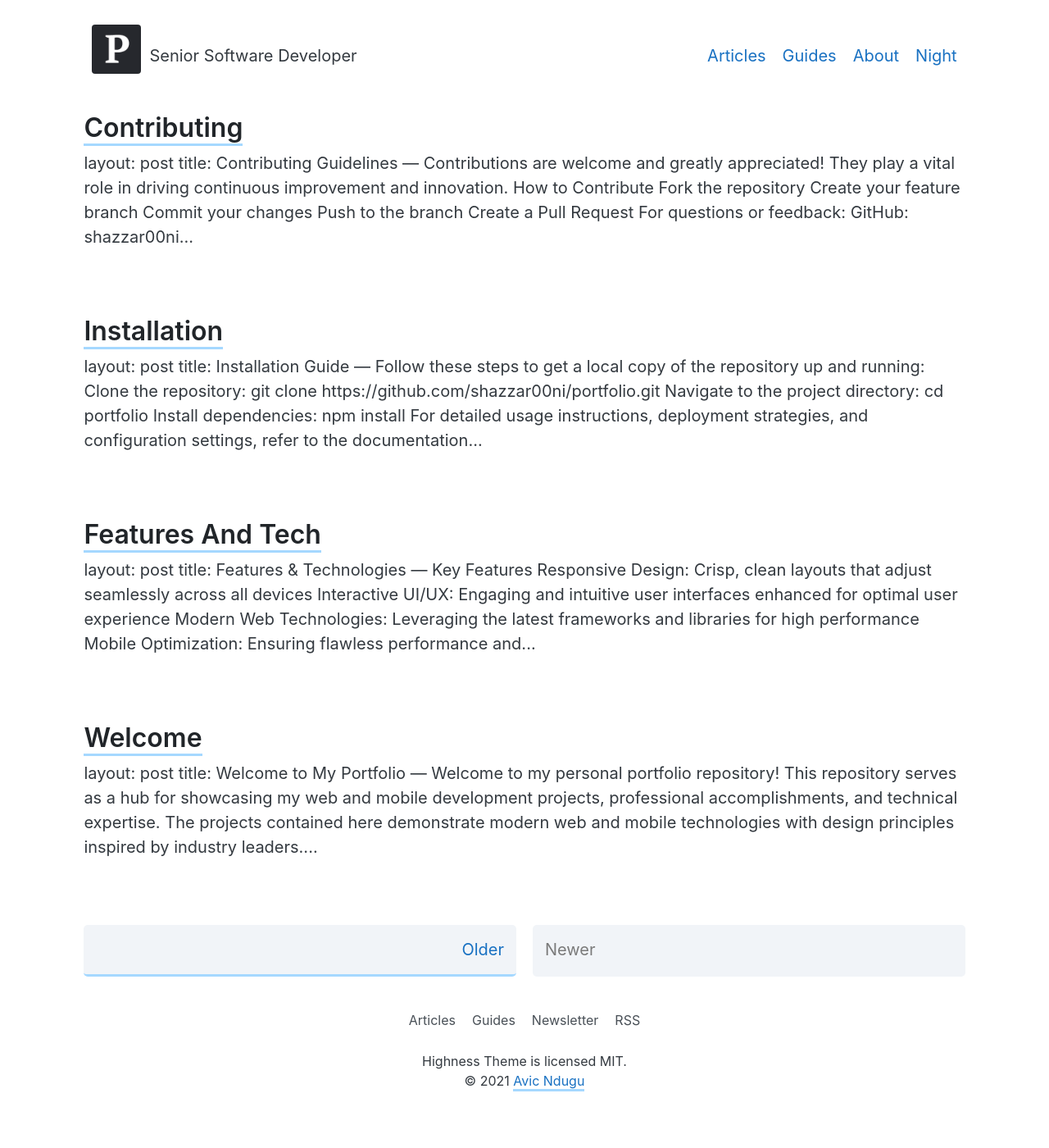
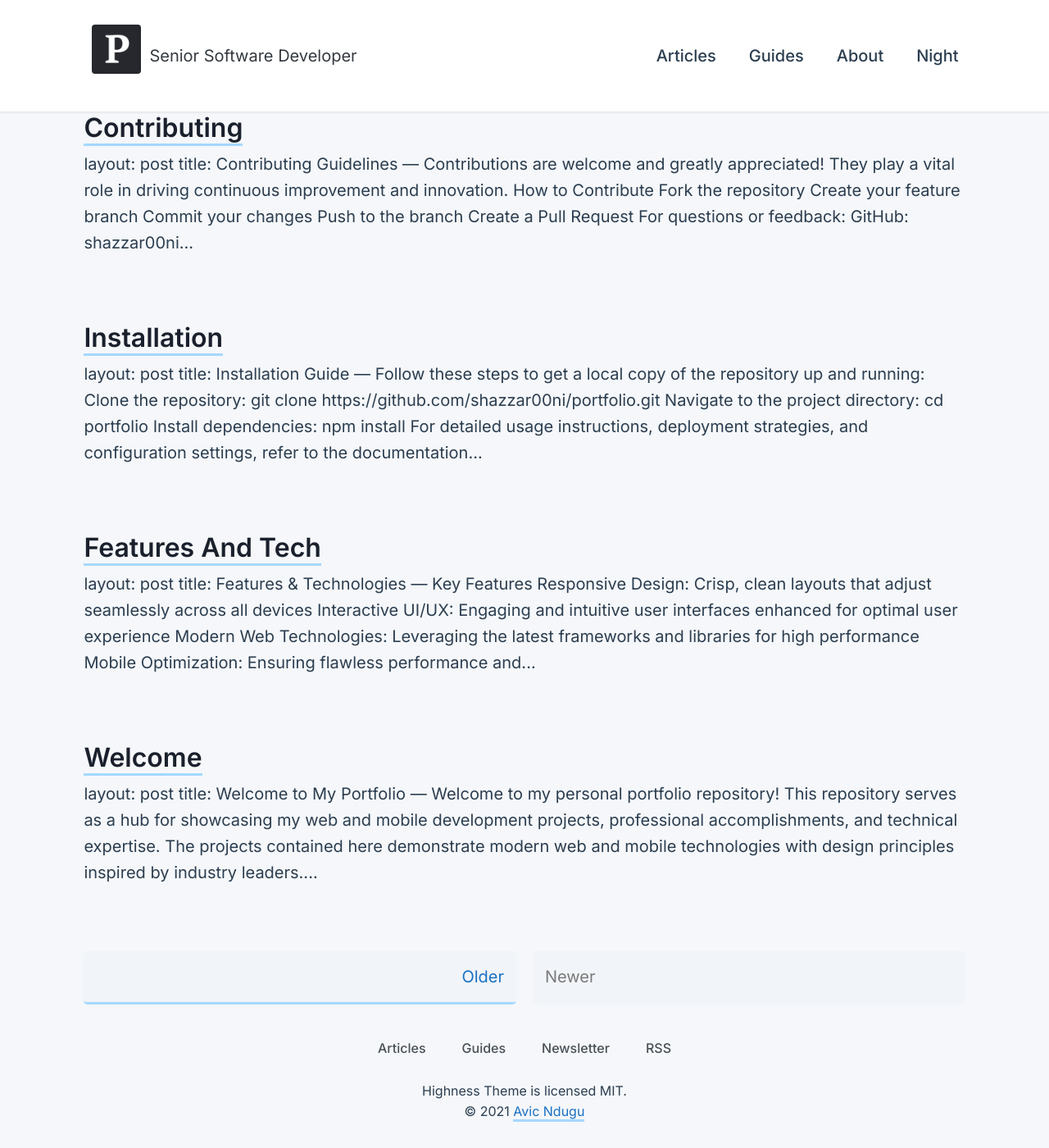
Before and after one commit to shazzar00ni/portfolio-docs-replit, a Jekyll site: the page built from index.html, in a window 1280 px wide and 1400 px high. Shown: the whole window at 82% size. Built offline with Jekyll 4.4.1, drawn with Linux system fonts in a browser that asks for light colours; the list of posts is cut into pages by our own code.

Commit message:
Assistant checkpoint: Update site styling to match reference
Assistant generated file changes:
- _sass/_variables.scss: Update color scheme and fonts
- _sass/_base.scss: Update base styles
- _includes/head.html: Add Inter font
- _sass/_layout.scss: Update layout styles
- _sass/_nav.scss: Update navigation styles
- _sass/_posts.scss: Update post styles

---

User prompt:

make this site look like this - https://preview--cv-portfolio-hub.lovable.app/

Replit-Commit-Author: Assistant
Replit-Commit-Session-Id: 0663b85d-39ab-42ef-a47f-6e53986ab26c

```diff
--- a/_includes/head.html
+++ b/_includes/head.html
@@ -8,7 +8,8 @@
       {{ page.title }} &middot; {{ site.title }}
     {% endif %}
   </title>
-  <link rel="stylesheet" href="{{ 'styles.css' | relative_url }}">
+  <link rel="stylesheet" href="https://fonts.googleapis.com/css2?family=Inter:wght@400;500;600;700&display=swap">
+  <link rel="stylesheet" href="{{ '/styles.css' | relative_url }}">
   <link rel="apple-touch-icon-precomposed" sizes="144x144" href="{{ '/assets/apple-touch-icon-precomposed.png' | relative_url }}">
   <link rel="shortcut icon" href="{{ '/assets/favicon.ico' | relative_url }}">
   <link rel="alternate" type="application/atom+xml" title="{{ site.title }}" href="{{ 'atom.xml' | relative_url }}">
--- a/_sass/_base.scss
+++ b/_sass/_base.scss
@@ -8,11 +8,11 @@
 
 body {
   margin: 0;
-  font-family: var(--body-font);
-  font-size: var(--body-font-size);
-  line-height: var(--body-line-height);
-  color: var(--body-color);
-  background-color: var(--body-bg);
+  font-family: 'Inter', -apple-system, BlinkMacSystemFont, sans-serif;
+  font-size: 16px;
+  line-height: 1.6;
+  color: var(--text-color);
+  background-color: var(--background-color);
   -webkit-text-size-adjust: 100%;
       -ms-text-size-adjust: 100%;
 }
--- a/_sass/_layout.scss
+++ b/_sass/_layout.scss
@@ -2,7 +2,19 @@
 //
 // Styles for managing the structural hierarchy of the site.
 
-header, main, footer {
+header {
+  display: flex;
+  justify-content: space-between;
+  align-items: center;
+  padding: 1.5rem 2rem;
+  background: white;
+  box-shadow: 0 1px 3px rgba(0,0,0,0.1);
+  position: sticky;
+  top: 0;
+  z-index: 100;
+}
+
+main, footer {
   padding-left:1.5em;
   padding-right:1.5em;
 }
--- a/_sass/_nav.scss
+++ b/_sass/_nav.scss
@@ -31,6 +31,21 @@ header a:hover, a:focus {
 
 
 nav {
-  display:flex;
+  display: flex;
   align-items: center;
+  gap: 1.5rem;
+
+  a {
+    color: var(--text-color);
+    text-decoration: none;
+    font-weight: 500;
+    padding: 0.5rem;
+    border-radius: 0.375rem;
+    transition: all 0.2s;
+
+    &:hover {
+      color: var(--primary-color);
+      background: var(--gray-100);
+    }
+  }
 }
--- a/_sass/_variables.scss
+++ b/_sass/_variables.scss
@@ -1,14 +1,19 @@
 :root {
-  --gray-000: #f8f9fa;
-  --gray-100: #f1f3f5;
-  --gray-200: #e9ecef;
-  --gray-300: #dee2e6;
-  --gray-400: #ced4da;
-  --gray-500: #adb5bd;
-  --gray-600: #868e96;
-  --gray-700: #495057;
-  --gray-800: #343a40;
-  --gray-900: #212529;
+  --primary-color: #4a90e2;
+  --background-color: #f5f7fa;
+  --text-color: #2c3e50;
+  --heading-color: #1a2a3a;
+  --link-color: #3498db;
+  --border-color: #e1e8ed;
+  --gray-100: #f7fafc;
+  --gray-200: #edf2f7;
+  --gray-300: #e2e8f0;
+  --gray-400: #cbd5e0;
+  --gray-500: #a0aec0;
+  --gray-600: #718096;
+  --gray-700: #4a5568;
+  --gray-800: #2d3748;
+  --gray-900: #1a202c;
 
   --red: #fa5252;
   --pink: #e64980;
```
Also changed, not shown: _sass/_posts.scss (line endings or trailing spaces).
